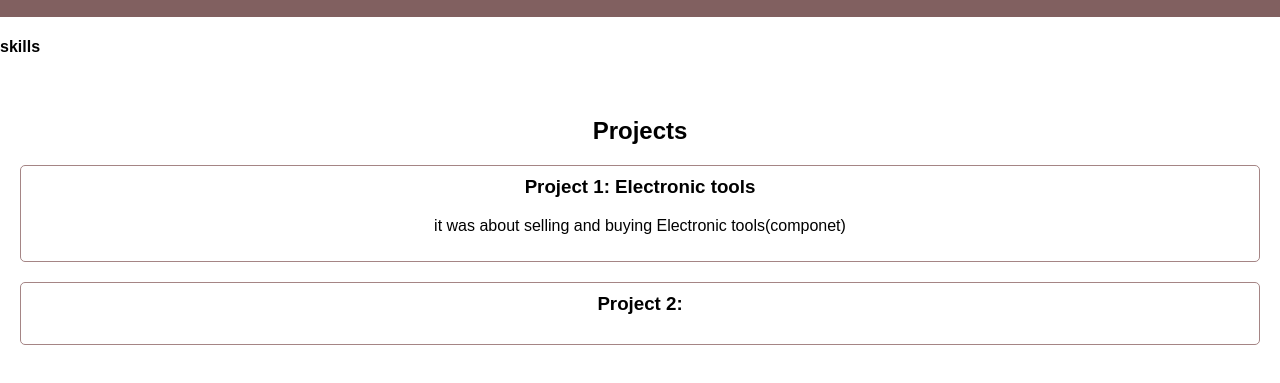
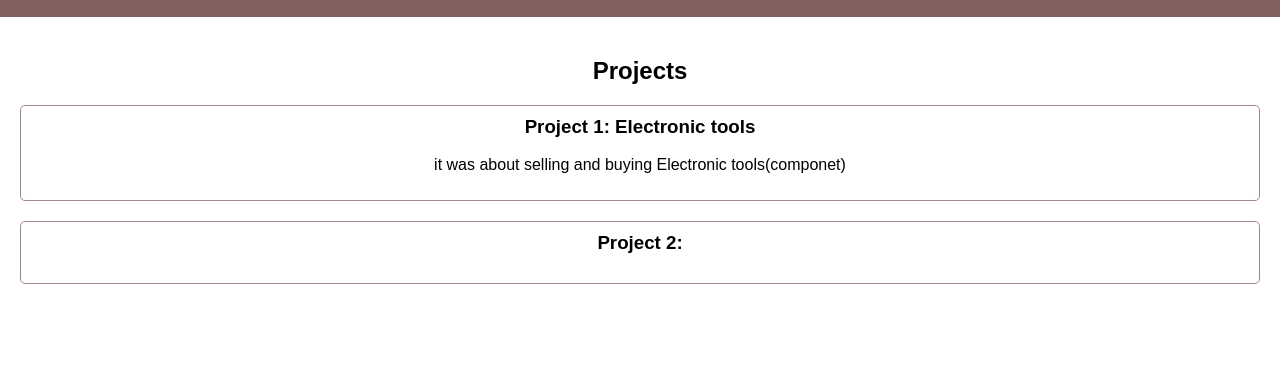
Before and after one commit to aimedelapaix/portofolio.io, a plain HTML site: page index.html in a window 1280 px wide. Shown: the part 363-746 px from the top of the page. Drawn offline with Linux system fonts and the light colour scheme; files that its build step writes are made by us from their sources.

Commit message:
Update index.html

```diff
--- a/index.html
+++ b/index.html
@@ -17,7 +17,7 @@
         <p>Whether it's crafting elegant web applications, developing robust backend systems, or diving into the exciting<br> realm of artificial intelligence and machine learning, I'm always eager to tackle new challenges and contribute to meaningful projects <br>that make a difference.</p>
 
     </section>
-    <h4>skills</h4>
+
 
     <section id="projects">
         <h2>Projects</h2>
```
